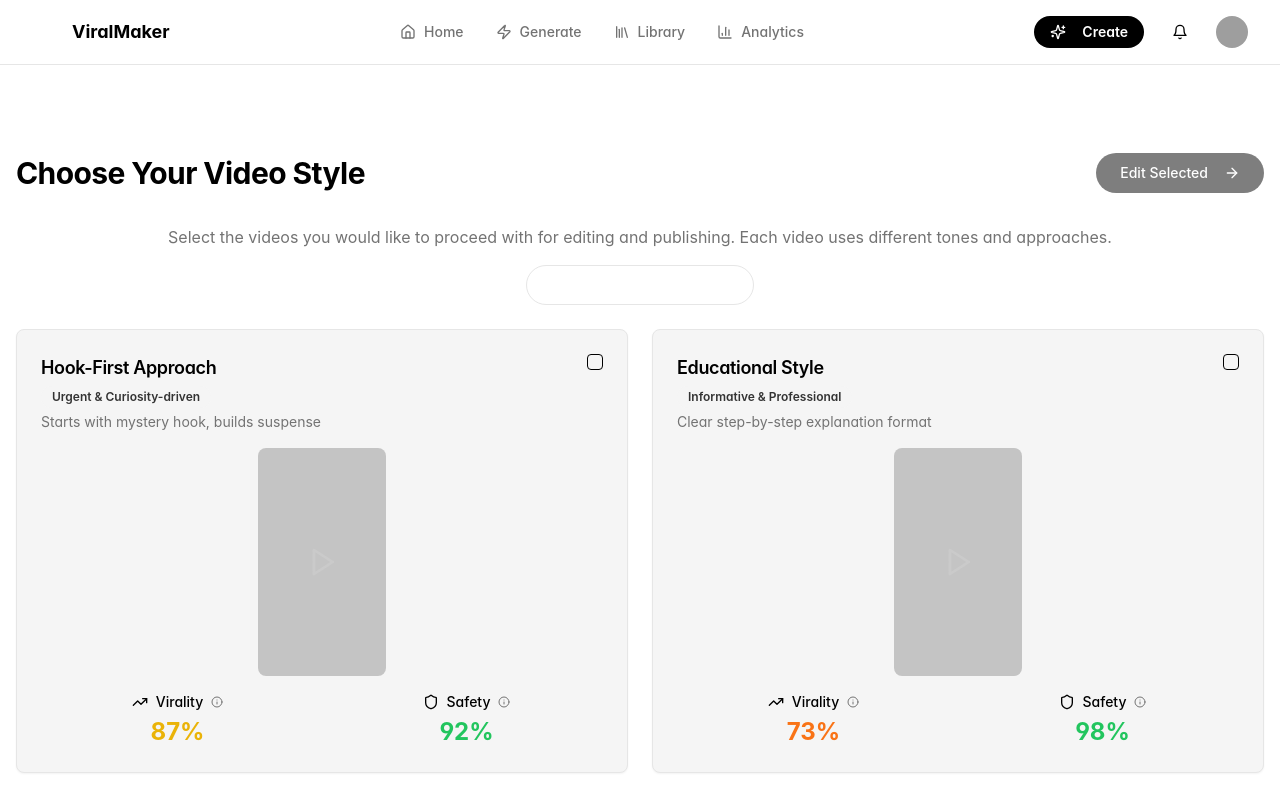
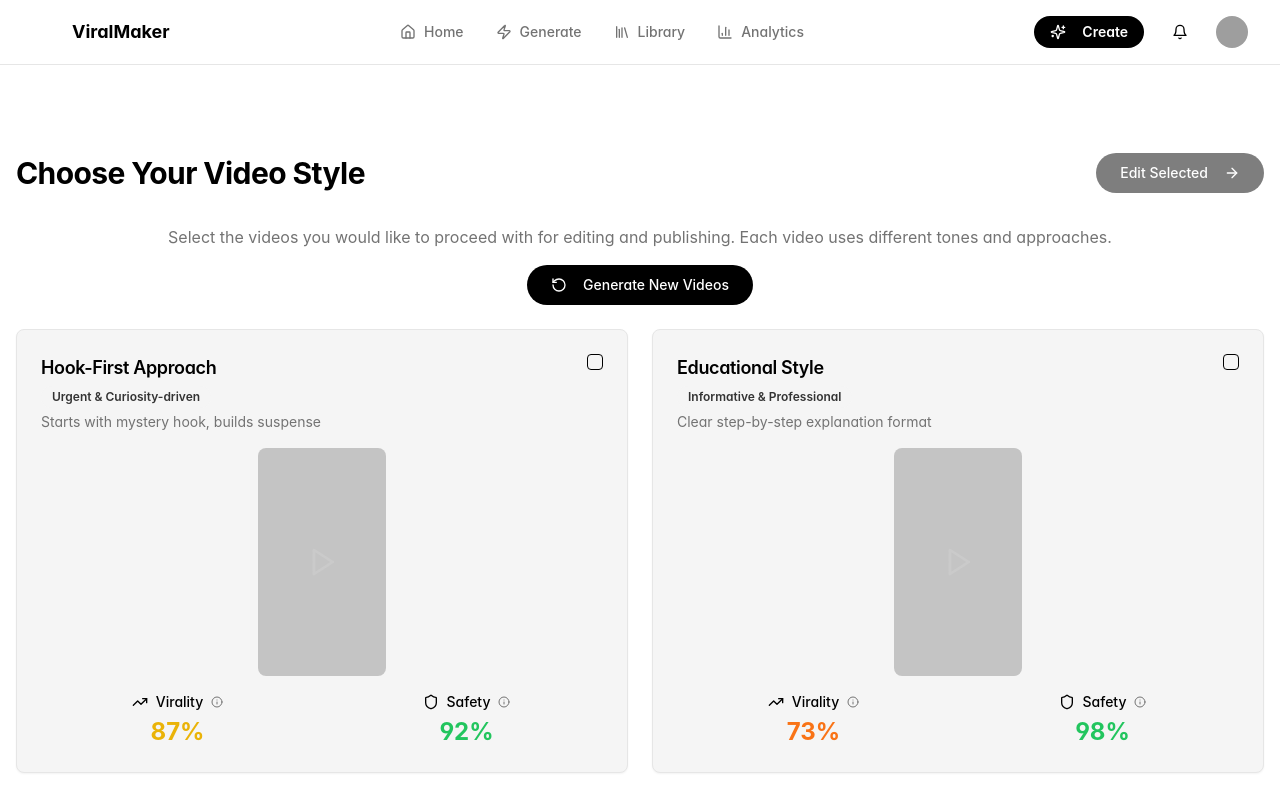
Before and after one commit to RichardQuaderer/trend-tide-forge, a React (Vite) app: page /editor/1 in a window 1280 px wide. Shown: the top 795 px of the page. Built offline with nearby package versions, Linux system fonts and the light colour scheme; grey boxes are pictures that could not be loaded.

Commit message:
Improve "Generate New Videos" button
Enhance the "Generate New Videos" button by improving its contrast and implementing a loading state. When clicked, it will now generate new videos based on previous inputs without redirecting to the start generation page.

```diff
--- a/src/pages/Editor.tsx
+++ b/src/pages/Editor.tsx
@@ -24,6 +24,7 @@ export default function Editor() {
   const [currentTime, setCurrentTime] = useState(0);
   const [duration] = useState(30); // 30 seconds
   const [editPrompt, setEditPrompt] = useState("");
+  const [isGenerating, setIsGenerating] = useState(false);
   const [trimStart, setTrimStart] = useState(0);
   const [trimEnd, setTrimEnd] = useState(30);
   const [selectedFormat, setSelectedFormat] = useState("tiktok");
@@ -298,9 +299,22 @@ export default function Editor() {
       <div className="space-y-6">
             <div className="text-center space-y-4">
               <p className="text-muted-foreground">Select the videos you would like to proceed with for editing and publishing. Each video uses different tones and approaches.</p>
-              <Button variant="outline" onClick={() => navigate('/generate')} className="gradient-primary text-white">
-                <RotateCcw className="w-4 h-4 mr-2" />
-                Generate New Videos
+              <Button
+                variant="default"
+                onClick={() => {
+                  setIsGenerating(true);
+                  // Simulate generation process
+                  setTimeout(() => {
+                    setIsGenerating(false);
+                    // In a real app, this would regenerate videos with the same inputs
+                    console.log("Regenerating videos with same inputs...");
+                  }, 3000);
+                }}
+                disabled={isGenerating}
+                className="bg-primary text-primary-foreground hover:bg-primary/90"
+              >
+                <RotateCcw className={`w-4 h-4 mr-2 ${isGenerating ? 'animate-spin' : ''}`} />
+                {isGenerating ? 'Generating...' : 'Generate New Videos'}
               </Button>
             </div>
 
```
